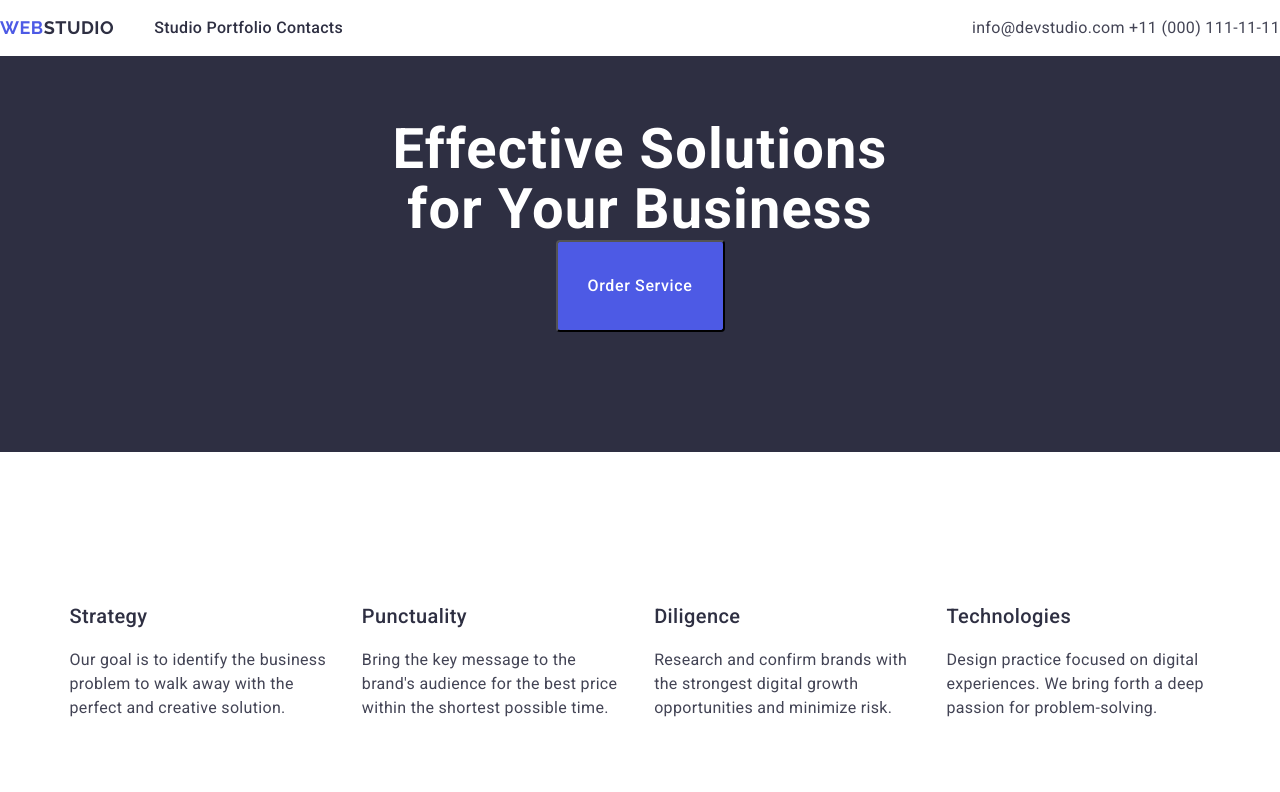
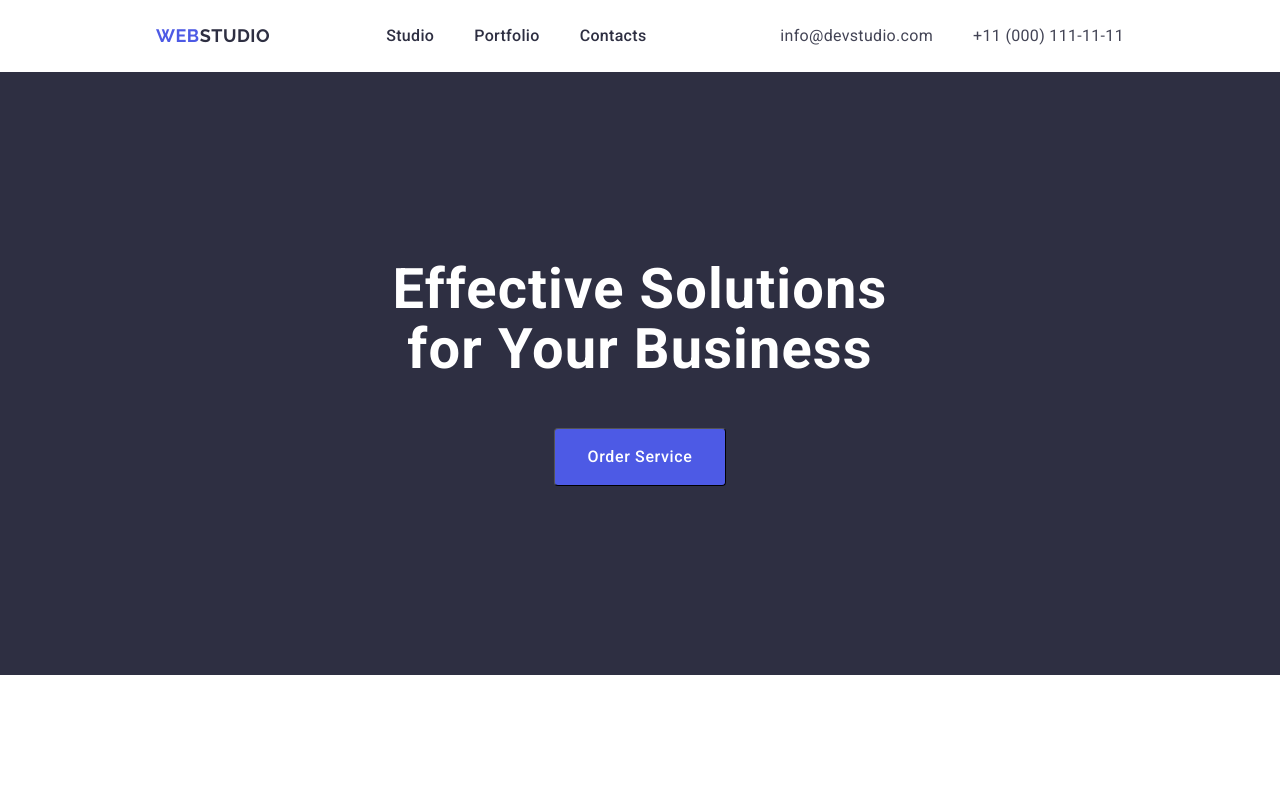
Before and after one commit to caglaakin/goit-markup-hw-03, a plain HTML site: page index.html in a window 1280 px wide. Shown: the top 792 px of the page. Drawn offline with nearby package versions, Linux system fonts and the light colour scheme; a web font is replaced by a local one.

Commit message:
feat: change html and css file

```diff
--- a/css/styles.css
+++ b/css/styles.css
@@ -1,3 +1,13 @@
+*{
+    margin: 0;
+    box-sizing: border-box;
+}
+
+h1, h2, h3, h4, h5, h6{
+    margin: 0;
+    padding: 0;
+}
+
 body{
     font-family: "Roboto", sans-serif;
     font-size: 16px;
@@ -21,6 +31,8 @@ body{
     color: #4D5AE5;
     text-transform: uppercase;
     text-decoration: none;
+    margin-left: 156px;
+    margin-right: 0;
 }
 .span-header{
     color:#2E2F42;
@@ -29,7 +41,7 @@ body{
     color:#F4F4FD;
 }
 
-header nav ul li{
+.header-menu .header-nav ul li{
     font-family: "Roboto", sans-serif;
     font-weight: 500;
     font-size: 16px;
@@ -37,22 +49,35 @@ header nav ul li{
     letter-spacing: 0.02em;
 }
 
-header ul li{
+.header-menu ul li{
     list-style-type: none;
-    display: inline-block;
 }
 
 .header-menu {
     display: flex;
     position: fixed;
+    flex-direction: row;
     background-color: #FFFFFF;
     width:  100%;
-    top:0;
+    border-bottom: 1px solid #2E2F42;
+    border-top: none;
+    border-left: none;
+    border-right: none;
+    padding-top: 24px;
+    padding-bottom: 24px;
 }
 
-.header-menu nav{
+.header-menu .header-nav{
     display: flex;
+    flex-direction: row;
     flex-grow: 1;
+}
+
+.list-nav{
+    margin-left: 76px;
+    display: flex;
+    gap: 40px;
+    align-items: center;
 }
 
 .menu-list-nav{
@@ -73,8 +98,17 @@ span.span-header {
     align-content: center;
 }
 
-.header-add{
+.header-menu .header-add{
     font-style: normal;
+    display: flex;
+    flex-direction: row;
+}
+
+.list-add {
+    margin-right: 156px;
+    display: flex;
+    gap: 40px;
+    align-items: center;
 }
 
 .menu-list-add{
@@ -98,6 +132,10 @@ a.menu-list-add:focus{
 .section-entrance{
     background-color: #2E2F42;
     text-align: center;
+    display: flex;
+    flex-direction: column;
+    gap: 48px;
+    border-bottom: 1px solid #2E2F42;
 }
 
 .section-features{
@@ -109,39 +147,46 @@ a.menu-list-add:focus{
     display: inline-block;
 }
 
-.section-features .header-two{
-    display: none;
-}
-
 .feature-list {
     margin: 0 auto;
     padding-inline-start: 0;
-    padding: auto;
     text-align: center;
+    display: flex;
+    flex-direction: row;
+    gap: 24px;
 }
 
 .feature-list .feature {
     width: 264px;
     margin: 0 auto;
-    padding: 12px;
     text-align: left;
+    display: flex;
+    flex-direction: column;
+    gap: 8px;
 }
 
 .section-team{
     background-color: #F4F4FD;
+    display: flex;
+    flex-direction: column;
+    gap: 72px;
 }
 
 .team-members{
     text-align: center;
+    display: flex;
+    flex-direction: row;
+    gap: 24px;
+    margin: 0 auto;
 }
 
 .member{
     background-color: #FFFFFF;
-    width: 264px;
-    display: inline-block;
+    width: auto;
     box-shadow: 0.5px 1px 0.5px 0.5px #ddd;
-    margin: 12px;
     border-radius: 4px;
+    display: flex;
+    flex-direction: column;
 }
 
 .member img{
@@ -149,6 +194,9 @@ a.menu-list-add:focus{
 }
 
 .member-text{
+    display: flex;
+    flex-direction: column;
+    padding: 32px 16px;
     gap: 8px;
 }
 
@@ -158,12 +206,22 @@ a.menu-list-add:focus{
     display: flex;
     flex-wrap: wrap;
     justify-content: center;
+    gap: 24px;
+}
+
+.section-portfolio .portfolio-list{
+    margin-bottom: 48px;
+    margin-top: 72px;
 }
 
 .portfolio-list-item{
+    display: flex;
+    flex-direction: column;
     background-color: #FFFFFF;
     border-bottom: 1px solid #ddd;
-    margin: 12px;
+    border-top: none;
+    border-left: none;
+    border-right: none;
 }
 
 .portfolio-list-item img {
@@ -174,7 +232,9 @@ a.menu-list-add:focus{
     text-align: left;
     padding-top: 32px;
     padding-bottom: 32px;
-
+    display: flex;
+    flex-direction: column;
+    gap: 8px;
 }
 
 .header-one{
@@ -184,10 +244,10 @@ a.menu-list-add:focus{
     font-size: 56px;
     line-height: 1.07;
     letter-spacing: 0.02em;
-    text-align: center;
     width: 496px;
     display: flex;
-    margin: 0 auto;
+    align-self: center;
+    margin-top: 140px;
 }
 
 button{
@@ -198,13 +258,20 @@ button{
     letter-spacing: 0.04em;
     cursor: pointer;
     color: #FFFFFF;
+
 }
 
 button.order-button{
     background-color: #4D5AE5;
-    width: 169px;
-    padding: 32px 16px;
+    width: 100½;
+    height: auto;
+    padding: 16px 32px;
+    border-width: 1px;
     border-radius: 4px;
+    display: flex;
+    align-self: center;
+    gap: 10px;
+    margin-bottom: 68px;
 
 }
 
@@ -227,6 +294,10 @@ button.order-button:focus{
     text-transform: capitalize;
 }
 
+.visually-hidden{
+    display: none;
+}
+
 .header-three{
     font-family: "Roboto", sans-serif;
     font-weight: 500;
@@ -247,11 +318,20 @@ button.order-button:focus{
 footer {
     background-color: #2E2F42;
     display: flex;
+    flex-direction: column;
     padding: 100px;
+    padding-left: 156px;
 }
 
 .footer-text{
+    display: flex;
+    flex-direction: column;
+    gap: 16px;
     width: 264px;
+}
+
+.footer .logo{
+    margin: 0 0;
 }
 
 .footer .paragraph{
--- a/index.html
+++ b/index.html
@@ -18,6 +18,7 @@
 </head>
 
 <body>
+    <div class="container">
     <header class="header-menu">
         <nav class="header-nav">
             <a class="logo" href="./index.html" title="Home Page">Web<span class="span-header">Studio</span></a>
@@ -46,7 +47,7 @@
 
     </header>
 
-    <main class="container">
+    <main>
         <section class="section section-entrance">
             <h1 class="header-one">
                 Effective Solutions
@@ -55,7 +56,7 @@
             <button class="order-button" type="button">Order Service</button>
         </section>
         <section class="section section-features">
-            <h2 class="header-two">Our Vision</h2>
+            <h2 class="header-two visually-hidden">Our Vision</h2>
             <ul class="feature-list">
                 <li class="feature">
                     <h3 class="header-three">Strategy</h3>
@@ -143,6 +144,8 @@
                         <p class="paragraph">App</p>
                     </div>
                 </li>
+            </ul>
+            <ul class="portfolio-list">
                 <li class="portfolio-list-item">
                     <img src="./images/taxi-service.jpg" alt="Taxi Service" width="360" height="300" />
                     <div class="portfolio-list-item-text">
@@ -175,6 +178,7 @@
             solutions.</p>
         </div>
     </footer>
+</div>
 </body>
 
 </html>
```
